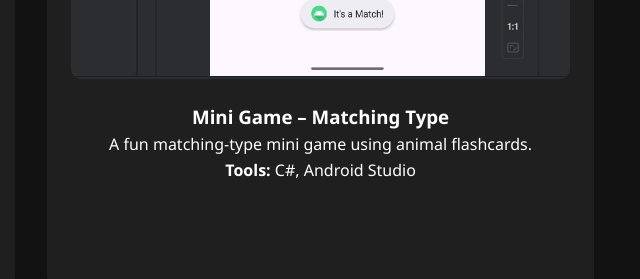
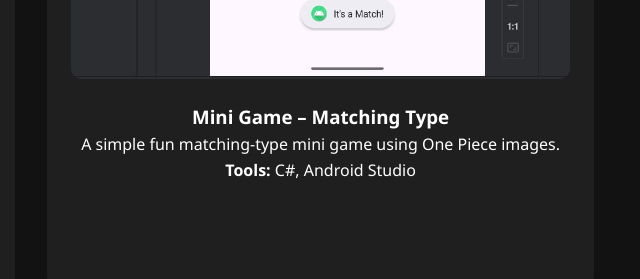
Before and after one commit to kylesalvsss/portfolio, a plain HTML site: page index.html in a window 1280 px wide. Shown: the part 1440-1719 px from the top of the page, 609-1249 px from the left. Drawn offline with Linux system fonts and the light colour scheme.

Commit message:
Update index.html

```diff
--- a/index.html
+++ b/index.html
@@ -44,7 +44,7 @@
       <div class="project-item">
         <img src="flipmatch.jpg" alt="Mini Game" />
         <h3>Mini Game – Matching Type</h3>
-        <p>A fun matching-type mini game using animal flashcards.</p>
+        <p>A simple fun matching-type mini game using One Piece images.</p>
         <span><strong>Tools:</strong> C#, Android Studio</span>
       </div>
     </div>
```
